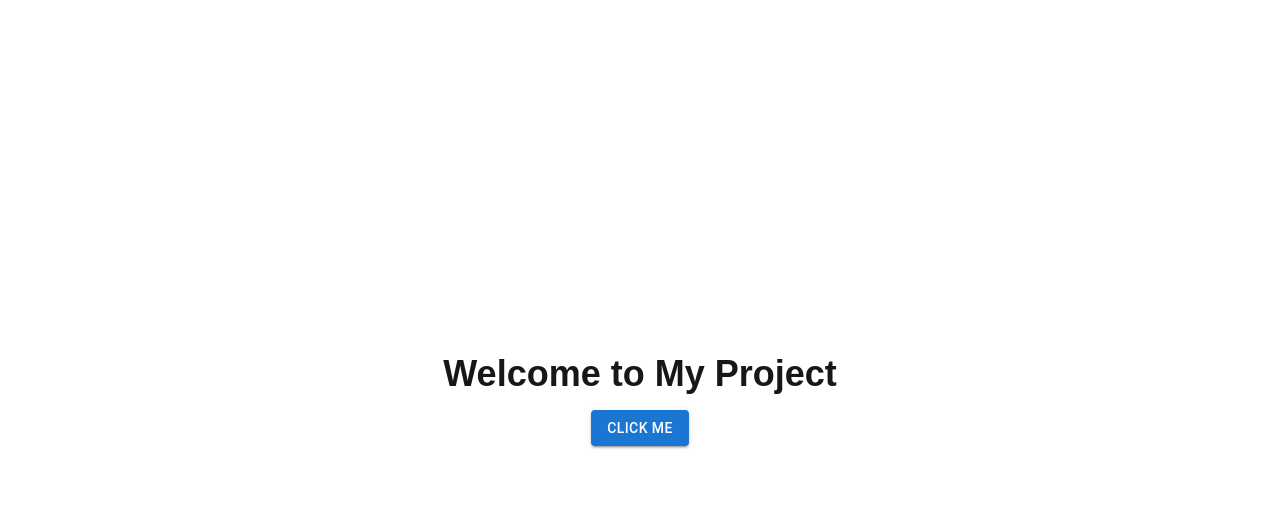
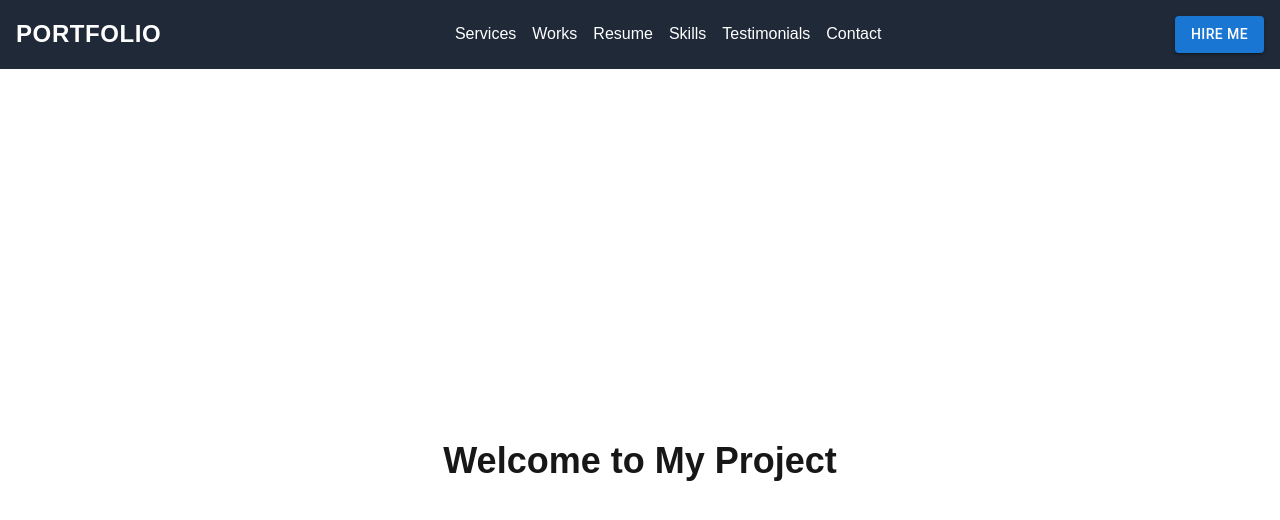
Before and after one commit to TahmidMuntaser/Personal_Portfolio_Web, a Next.js app in the folder myproject/: page /sample in a window 1280 px wide. Shown: the top 520 px of the page. Built offline with nearby package versions, Linux system fonts and the light colour scheme.

Commit message:
navbar added

```diff
--- /dev/null
+++ b/myproject/src/app/sample/components/ui/Navbar.jsx
@@ -0,0 +1,27 @@
+import React from 'react';
+import Button from '@mui/material/Button';
+
+const Navbar = () => {
+  return (
+    <nav className="flex items-center justify-between p-4 bg-gray-800 text-white">
+
+      <div className="flex items-center">
+        <span className="text-2xl font-bold tracking-wide text-white"> PORTFOLIO </span>
+      </div>
+
+      <div className="flex space-x-4">
+        <a href="#services" className="hover:underline">Services</a>
+        <a href="#works" className="hover:underline">Works</a>
+        <a href="#resume" className="hover:underline">Resume</a>
+        <a href="#skills" className="hover:underline">Skills</a>
+        <a href="#testimonials" className="hover:underline">Testimonials</a>
+        <a href="#contact" className="hover:underline">Contact</a>
+      </div>
+
+      <Button variant="contained" color="primary">Hire Me</Button>
+
+    </nav>
+  );
+};
+
+export default Navbar;
--- a/myproject/src/app/sample/page.jsx
+++ b/myproject/src/app/sample/page.jsx
@@ -1,11 +1,15 @@
 import React from 'react';
+import Navbar from './components/ui/Navbar';
 import CustomButton from './components/ui/Button';
 
 const HomePage = () => {
   return (
-    <div className="min-h-screen flex flex-col items-center justify-center">
-      <h1 className="text-4xl font-bold mb-4">Welcome to My Project</h1>
-      <CustomButton variant="contained">Click Me</CustomButton>
+    <div>
+      <Navbar />
+      <div className="min-h-screen flex flex-col items-center justify-center">
+        <h1 className="text-4xl font-bold mb-4">Welcome to My Project</h1>
+        {/* <CustomButton variant="contained">Click Me</CustomButton> */}
+      </div>
     </div>
   );
 };
```
